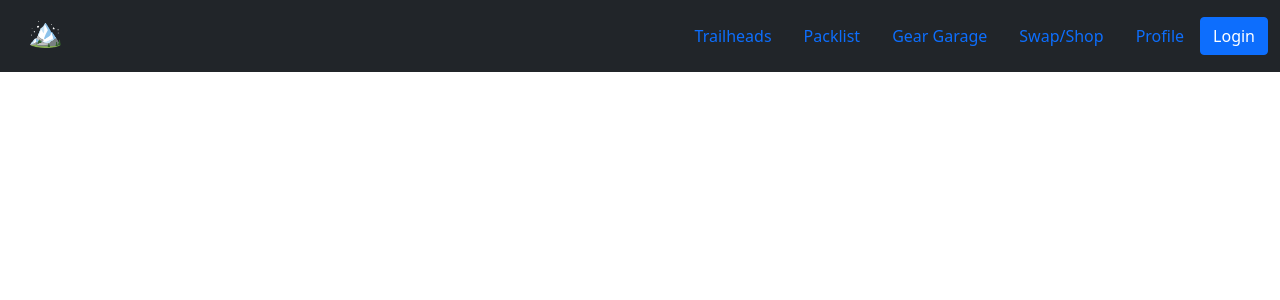
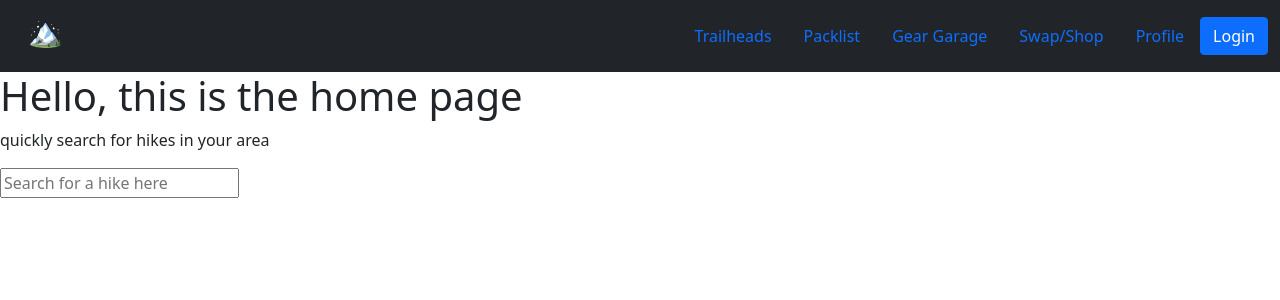
Before and after one commit to matthewbates/Capstone-Project, a React (Create React App) app in the folder client/: page /home in a window 1280 px wide. Shown: the top 300 px of the page. Built offline with nearby package versions, Linux system fonts and the light colour scheme; no server answers.

Commit message:
working on home search for hikes

```diff
--- a/client/src/Components/App.js
+++ b/client/src/Components/App.js
@@ -1,14 +1,15 @@
 import React, { useState, useEffect } from "react";
 import { Navbar, Nav, Container, Button } from "react-bootstrap";
 import { BrowserRouter, Navigate, Link, Routes, Route } from "react-router-dom";
-import Login from "./Login";
-import Signup from "./Signup";
+import Login from "./Auth/Login";
+import Signup from "./Auth/Signup";
 import Packlist from "./Packlist";
 import GearGarage from "./GearGarage";
 import Trailheads from "./Trailheads";
 import TrailInfoList from "./TrailInfoList";
 import SwapShopList from "./SwapShopList";
-import UserPage from "./UserPage";
+import UserPage from "./Auth/UserPage";
+import Home from "./Home";
 
 function App() {
   const [currentUser, setCurrentUser] = useState("");
@@ -22,6 +23,7 @@ function App() {
   const [search, setSearch] = useState("");
   const [catSearch, setCatSearch] = useState("");
   const [priceSearch, setPriceSearch] = useState("");
+  const [hikeSearch, setHikeSearch] = useState("");
 
   useEffect(() => {
     fetch("/swap_shops")
@@ -195,6 +197,16 @@ function App() {
             />
           }
         />
+        <Route
+          path="/home"
+          element={
+            <Home
+              currentUser={currentUser}
+              search={hikeSearch}
+              setter={setHikeSearch}
+            />
+          }
+        />
       </Routes>
     </BrowserRouter>
   );
--- /dev/null
+++ b/client/src/Components/Home.js
@@ -0,0 +1,20 @@
+import React from "react";
+import Search from "./Searches/HikeSearch";
+// IMPORT TRAIL INFO HERE INTO BOOTSTRAP CONTAINERS SO A USER CAN QUICKLY SEARCH FOR A HIKE
+
+function Home({ search, setter }) {
+  function renderHikeSearch(event) {
+    setter(event.target.value);
+  }
+
+  return (
+    <div>
+      <h1>Hello, this is the home page</h1>
+      {/* on the home page, return the trail info component so a user can search for a hike quickly */}
+      <p>quickly search for hikes in your area</p>
+      <input value={search} placeholder="Search for a hike here"></input>
+    </div>
+  );
+}
+
+export default Home;
--- /dev/null
+++ b/client/src/Components/Searches/HikeSearch.js
@@ -0,0 +1,7 @@
+import React from "react";
+
+function HikeSearch() {
+  return <div></div>;
+}
+
+export default HikeSearch;
--- a/client/src/Components/SwapShopList.js
+++ b/client/src/Components/SwapShopList.js
@@ -1,7 +1,7 @@
 import React from "react";
 import { Container, Row } from "react-bootstrap";
 import SwapShop from "./SwapShop";
-import Search from "./Search";
+import Search from "./Searches/SwapSearch";
 
 function SwapShopList({
   swapShop,
```
Also changed, not shown: client/src/Components/Auth/Login.js (renamed from client/src/Components/Login.js), client/src/Components/Auth/Signup.js (renamed from client/src/Components/Signup.js), client/src/Components/Auth/UserPage.js (renamed from client/src/Components/UserPage.js), client/src/Components/Searches/SwapSearch.js (renamed from client/src/Components/Search.js).
